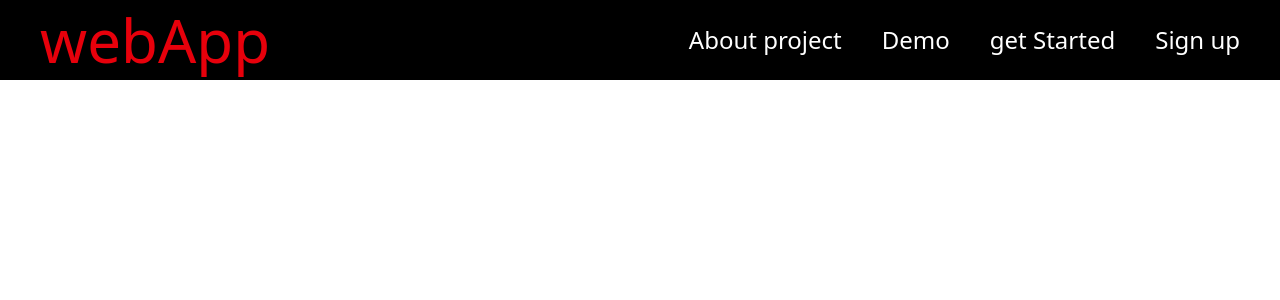
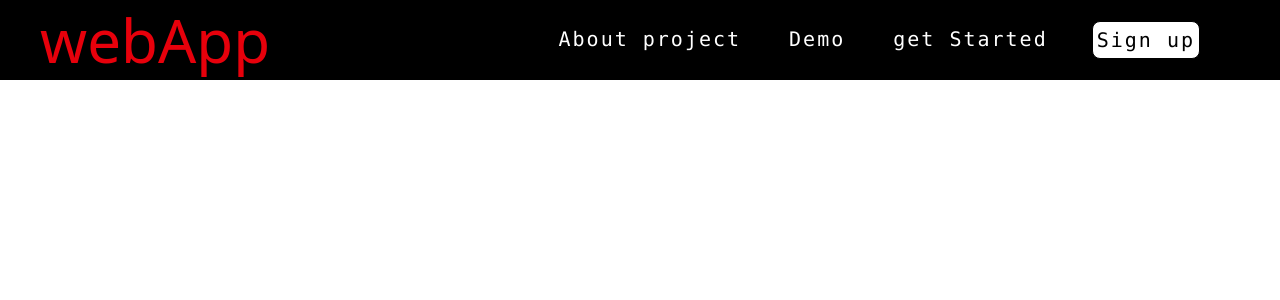
Before and after one commit to harshitneversettle/nextApp, a Next.js app: page /home in a window 1280 px wide. Shown: the top 300 px of the page. Built offline with nearby package versions, Linux system fonts and the light colour scheme.

Commit message:
Style : md : signup button

```diff
--- a/src/components/Navbar/NavButton.tsx
+++ b/src/components/Navbar/NavButton.tsx
@@ -15,6 +15,7 @@ export default function NavButton({ title, to }: props) {
       onClick={() => {
         router.push(to);
       }}
+      className={`font-mono p-1 transition-all duration-100 tracking-widest ${title === "Sign up" ? `bg-white text-black rounded-lg hover:bg-white/50 border-1 ` : ``} `}
     >
       {title}
     </button>
--- a/src/components/Navbar/Navbar.tsx
+++ b/src/components/Navbar/Navbar.tsx
@@ -6,7 +6,7 @@ export default function Navbar() {
     <div className=" bg-black text-white">
       <div className="w-full h-20 flex justify-between items-center px-5 md:px-10 ">
         <div className="text-red-600 text-4xl md:text-6xl">webApp</div>
-        <div className="text-lg flex flex-col md:flex-row md:gap-10  md:text-2xl">
+        <div className="text-lg flex flex-col md:flex-row md:gap-10 md:text-xl md:pr-10">
           <PcContent />
           <PhoneContent />
         </div>
```
